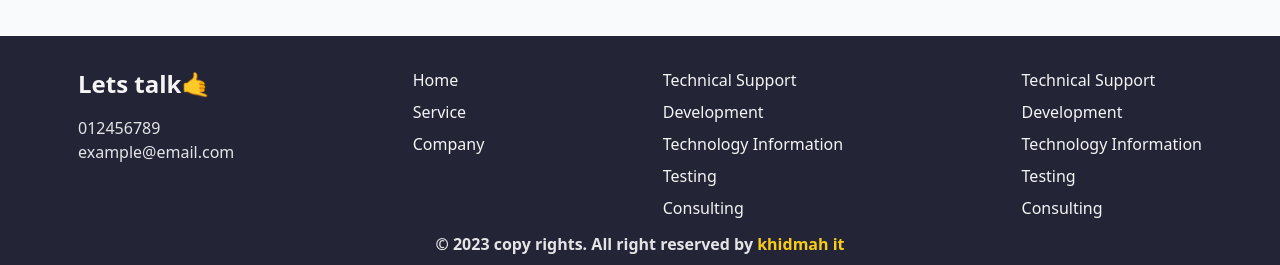
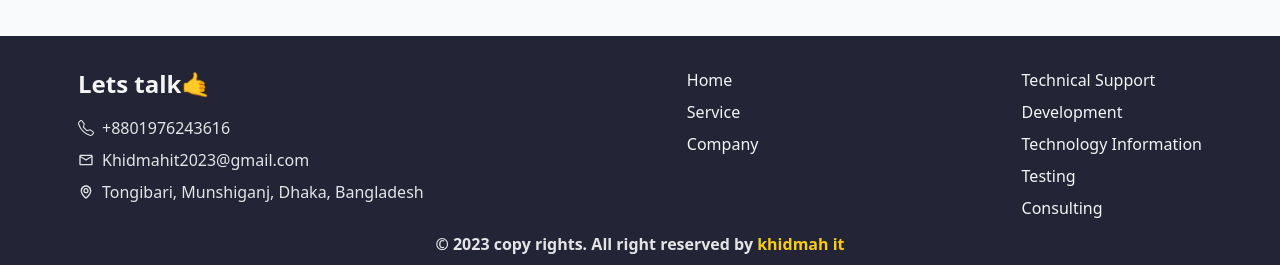
Before and after one commit to parthasarathi019/KhidmaIT, a React (Vite) app: page / in a window 1280 px wide. Shown: the part 3213-3478 px from the top of the page. Built offline with nearby package versions, Linux system fonts and the light colour scheme.

Commit message:
refactor footer code

```diff
--- a/src/components/Footer.jsx
+++ b/src/components/Footer.jsx
@@ -1,5 +1,7 @@
 import { Link } from "react-router-dom";
-
+import { BsTelephone } from "react-icons/bs";
+import { MdOutlineMailOutline } from "react-icons/md";
+import { BiMap } from "react-icons/bi";
 const Footer = () => {
   return (
     <div className="bg-navBg pt-8 mt-8">
@@ -7,25 +9,25 @@ const Footer = () => {
         <div className="text-zinc-100 space-y-4">
           <h2 className="text-2xl font-semibold">Lets talk🤙</h2>
 
-          <div className="text-zinc-200">
-            <p>012456789</p>
-            <p>example@email.com</p>
+          <div className="text-zinc-200 space-y-2">
+            <p className="flex items-center gap-2">
+              <BsTelephone /> +8801976243616
+            </p>
+            <p className="flex items-center gap-2">
+              <MdOutlineMailOutline /> Khidmahit2023@gmail.com
+            </p>
+            <p className="flex items-center gap-2">
+              <BiMap /> Tongibari, Munshiganj, Dhaka, Bangladesh
+            </p>
           </div>
         </div>
 
         <div className="text-zinc-100 flex flex-col space-y-2  capitalize font-medium">
           <Link to={"/"}>home</Link>
           <Link to={"/"}>service</Link>
-          <Link to={"/"}>company</Link>
+          <Link to={"/about-us"}>company</Link>
         </div>
 
-        <div className="text-zinc-100 flex flex-col space-y-2  capitalize ">
-          <Link to={"/"}>technical support</Link>
-          <Link to={"/"}>development</Link>
-          <Link to={"/"}>technology information</Link>
-          <Link to={"/"}>testing</Link>
-          <Link to={"/"}>consulting</Link>
-        </div>
         <div className="text-zinc-100 flex flex-col space-y-2  capitalize ">
           <Link to={"/"}>technical support</Link>
           <Link to={"/"}>development</Link>
```
